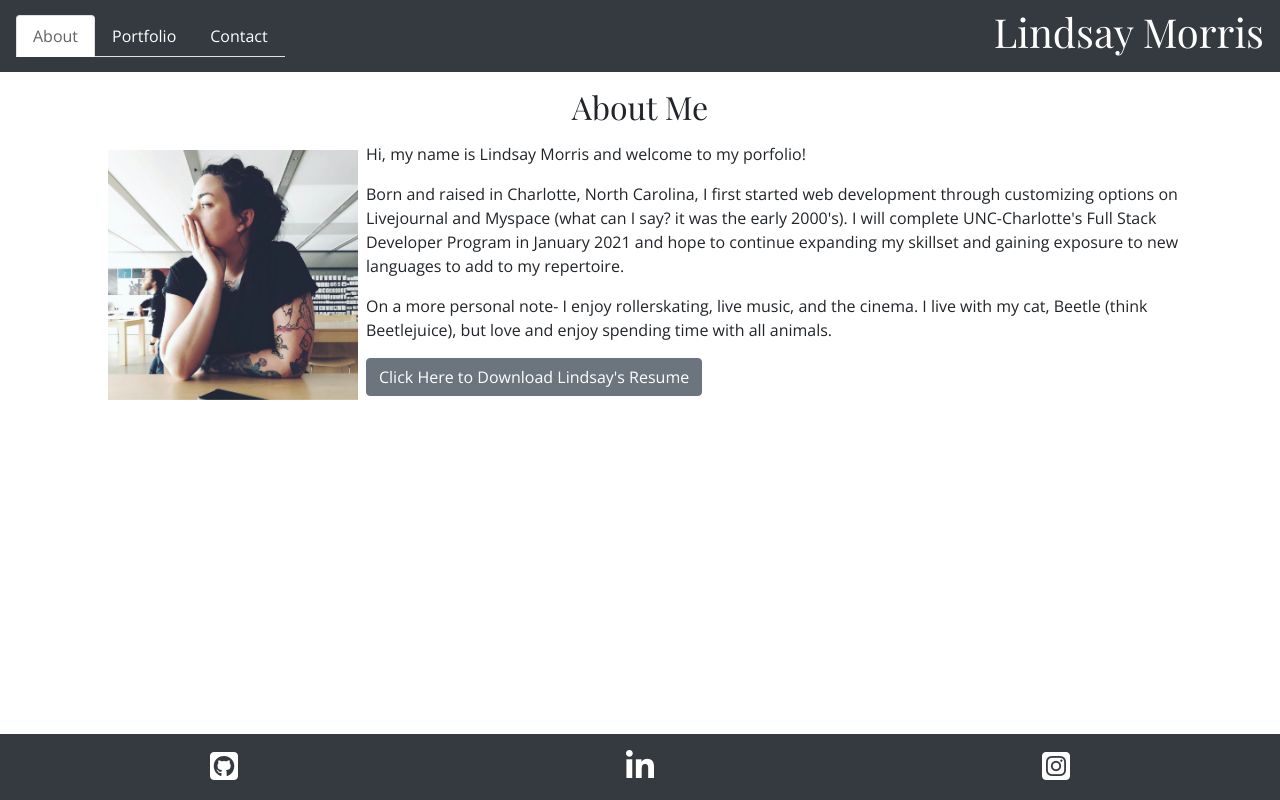
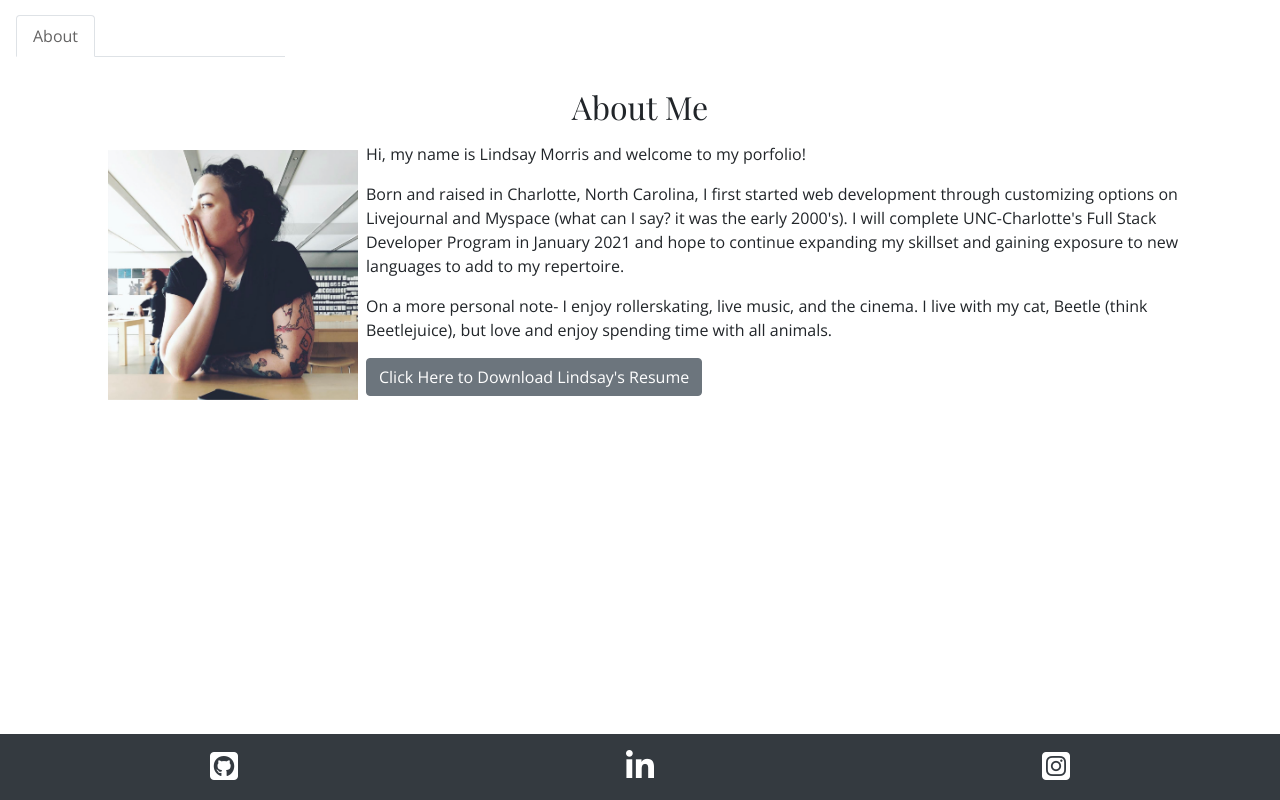
Before and after one commit to lindsaymorris813/reactPortfolio, a React (Create React App) app: page / in a window 1280 px wide. Built offline with nearby package versions, Linux system fonts and the light colour scheme.

Commit message:
fixed readme link

```diff
--- a/src/components/Header/Header.js
+++ b/src/components/Header/Header.js
@@ -5,7 +5,7 @@
 function Header() {
     const location = useLocation();
     return (
-        <div className="navbar navbar-expand-lg navbar-dark bg-dark">
+        <div className="navbar navbar-expand-lg">
             <ul className="nav nav-tabs mr-auto">
                 <li className="nav-item">
                     <Link to="/" className={location.pathname === "/" ? "nav-link active" : "nav-link"}>
--- a/src/components/Header/style.css
+++ b/src/components/Header/style.css
@@ -10,7 +10,3 @@
 .active {
     color: rgb(100, 99, 99) !important;
 }
-
-.navbar .navbar-expand-lg .navbar-dark .bg-dark {
-    background-color: #355070;
-}
```
Also changed, not shown: 2 other files (tests, documents, lock files or other folders).
